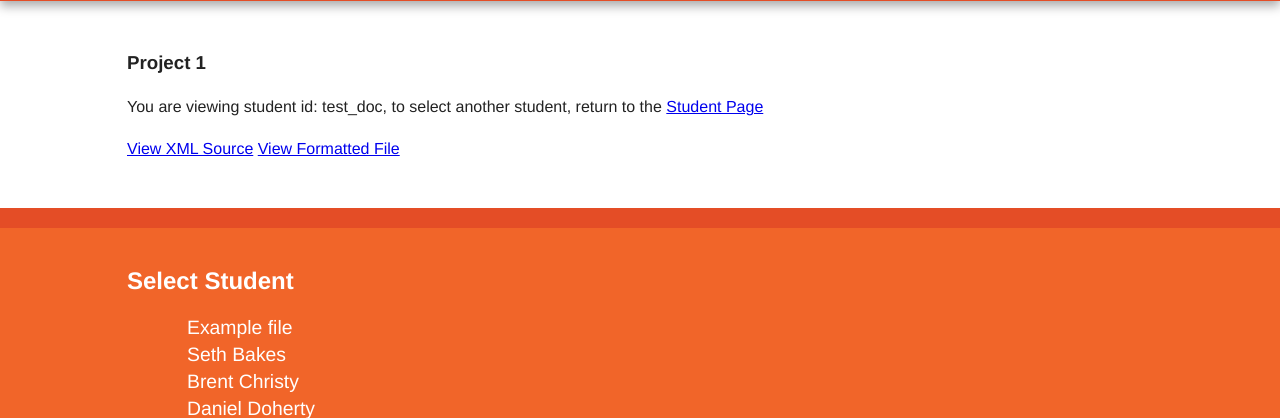
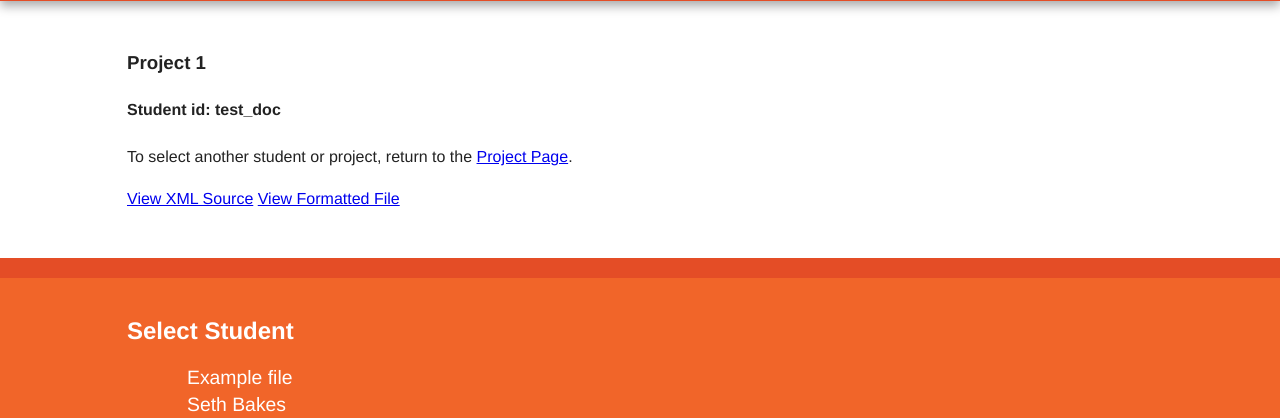
Before and after one commit to smithkevin1/projects, a PHP site: the page made by p1.php in a window 1280 px wide. Shown: the part 95-513 px from the top of the page. Run offline with PHP 8.4, Linux system fonts and the light colour scheme; some libraries are stand-ins or nearby versions.

```diff
--- a/p1.php
+++ b/p1.php
@@ -28,15 +28,18 @@
         <article class="project">
 
 <header>
-            <h3>Project 1</h3>
+
+
             <?php
             $proj = $_GET['proj'];
             $id = $_GET['id'];
+            echo '<h3>Project ' .$proj. '</h3>';
             if(isset($_GET['id'])) {
               $_GET['id'];
-              echo '<p>You are viewing student id: ' . $id . ', to select another student, return to the <a href=\'./students.php\'>Student Page</a><p>';
+              echo '<h4>Student id: ' . $id . '</h4>';
+              echo '<p>To select another student or project, return to the <a href=\'./students.php\'>Project Page</a>.<p>';
             } else {
-              echo '<p>No student selected, please return to <a href=\'./students.php\'>Student Page</a></p>';
+              echo '<p>No student selected, please return to <a href=\'./students.php\'>Project Page</a>.</p>';
             }   ?>
             <p>
 
```
